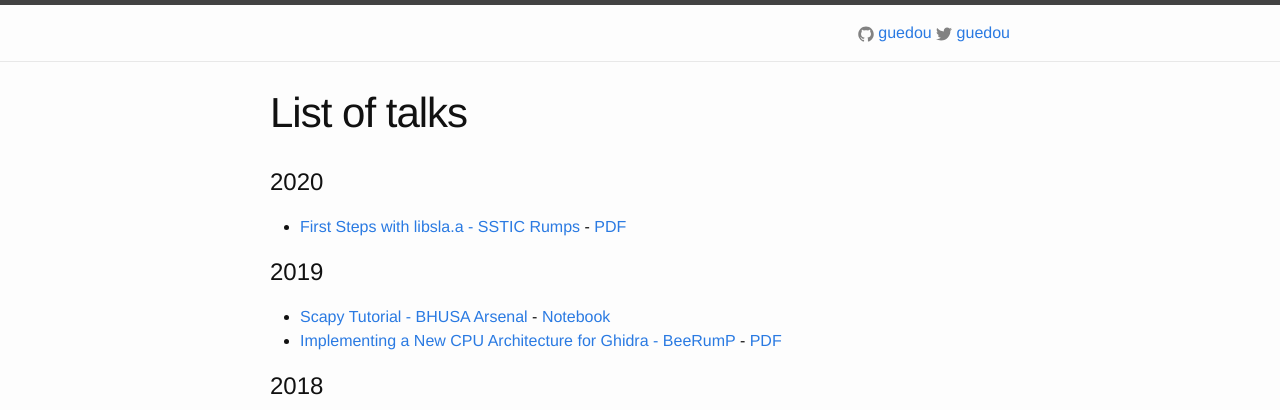
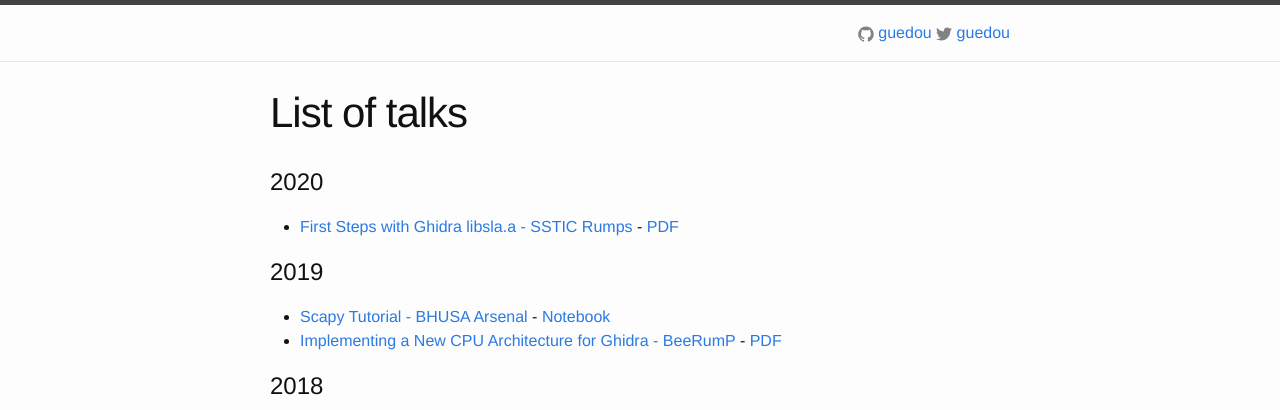
Before and after one commit to guedou/guedou.github.io, a Jekyll site: the page built from index.markdown, in a window 1280 px wide. Shown: the top 410 px of the page. Built offline with Jekyll 4.4.1, drawn with Linux system fonts in a browser that asks for light colours.

Commit message:
Typo fixed

```diff
--- a/index.markdown
+++ b/index.markdown
@@ -5,7 +5,7 @@
 
 # 2020
 
-- [First Steps with libsla.a - SSTIC Rumps](https://docs.google.com/presentation/d/1783HQ6ONsvwIX6B_Uk-CS__9Pp2ZI0d2oKYZ6j8dKoY/edit?usp=sharing) - [PDF](talks/2020_sstic/slides.pdf)
+- [First Steps with Ghidra libsla.a - SSTIC Rumps](https://docs.google.com/presentation/d/1783HQ6ONsvwIX6B_Uk-CS__9Pp2ZI0d2oKYZ6j8dKoY/edit?usp=sharing) - [PDF](talks/2020_sstic/slides.pdf)
 
 
 # 2019
```
